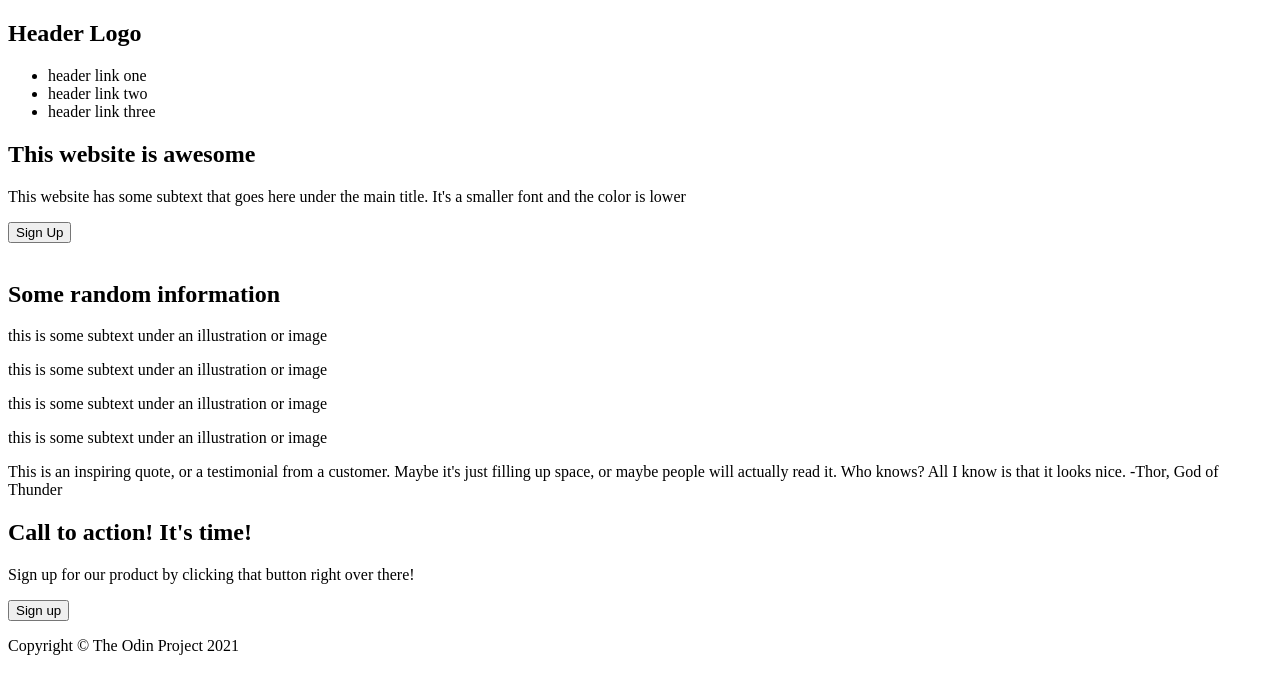
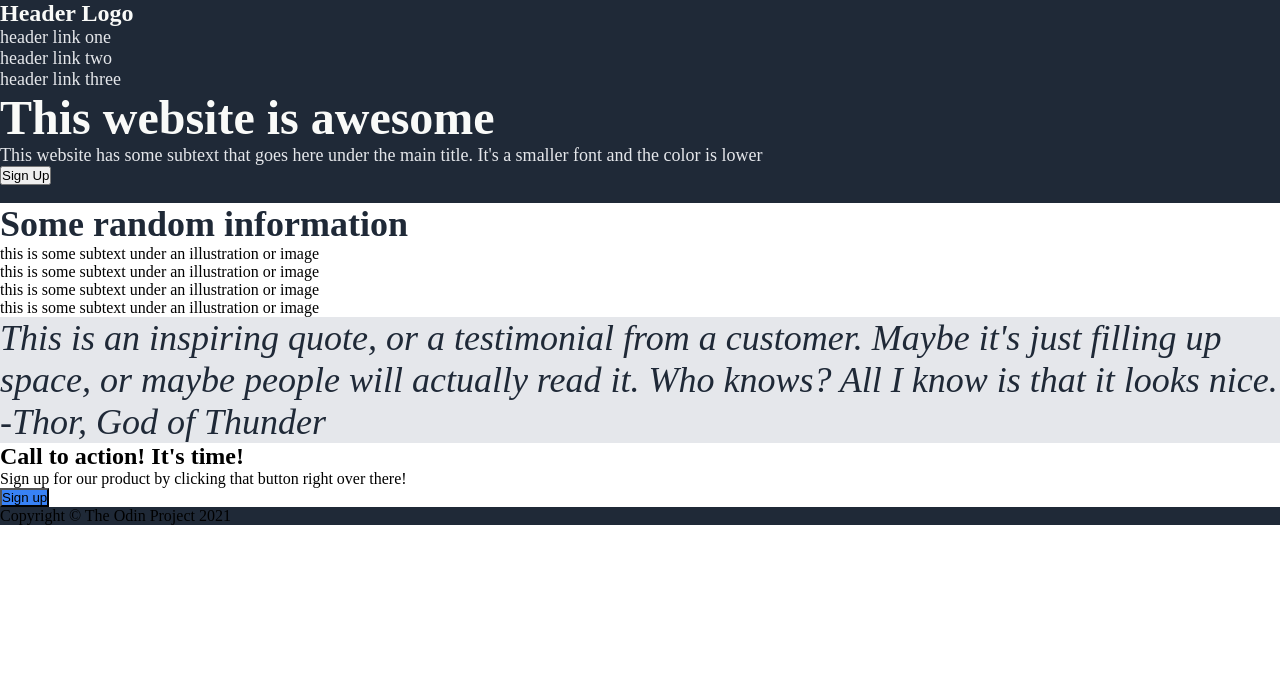
Before and after one commit to Nostalgia-Junkie-00/landing-page, a plain HTML site: page index.html in a window 1280 px wide. Drawn offline with Linux system fonts and the light colour scheme.

Commit message:
Inserted styles specified on the instructions

```diff
--- a/css/styles.css
+++ b/css/styles.css
@@ -0,0 +1,50 @@
+* {
+    margin: 0;
+    padding: 0;
+    box-sizing: border-box;
+}
+body {
+    background-color: white;
+}
+
+header, footer {
+    background-color: #1f2937;
+}
+
+#main-text {
+    font-size: 48px;
+    font-weight: bolder;
+    color: #F9FAF8;
+}
+
+#second-text, ul li a {
+    font-size: 18px;
+    color: #E5E7EB;
+}
+a {
+    text-decoration: none;
+}
+
+#logo {
+    font-size: 24px;
+    color: #F9FAF8;
+}
+#action {
+    background-color: #3882F6;
+}
+
+#section_1 > h1 {
+    font-size: 36px;
+    font-weight: bolder;
+    color: #1f2937;
+}
+
+#section_2 {
+    background-color: #E5E7EB;
+}
+#quote {
+    font-size: 36px;
+    font-weight: 100;
+    font-style: italic;
+    color: #1f2937;
+}
--- a/index.html
+++ b/index.html
@@ -13,15 +13,15 @@
             <nav>
                 <h1 id="logo">Header Logo</h1>
                 <ul>
-                    <li>header link one</li>
-                    <li>header link two</li>
-                    <li>header link three</li>
+                    <li><a href="">header link one</a></li>
+                    <li><a href="">header link two</a></li>
+                    <li><a href="">header link three</a></li>
                 </ul>
             </nav>
             <section>
                 <div>
-                    <h1>This website is awesome</h1>
-                    <p>
+                    <h1 id="main-text">This website is awesome</h1>
+                    <p id="second-text">
                         This website has some subtext that goes here under the main title.
                         It's a smaller font and the color is lower
                     </p>
@@ -34,7 +34,7 @@
         </header>
         <!-- MAIN -->
         <main>
-            <section>
+            <section id="section_1">
                 <h1>Some random information</h1>
                 <div>
                     <article>
@@ -55,9 +55,9 @@
                     </article>
                 </div>
             </section>
-            <section>
+            <section id="section_2">
                 <div>
-                    <p>
+                    <p id="quote">
                         This is an inspiring quote, or a testimonial from a customer.
                         Maybe it's just filling up space, or maybe people will actually read it.
                         Who knows? All I know is that it looks nice.
@@ -65,13 +65,13 @@
                     </p>
                 </div>
             </section>
-            <section>
+            <section id="section_3">
                 <div>
                     <div>
                         <h2>Call to action! It's time!</h2>
                         <p>Sign up for our product by clicking that button right over there!</p>
                     </div>
-                    <button id="foot-btn" class="btn">Sign up</button>
+                    <button id="action" class="btn">Sign up</button>
                 </div>
             </section>
         </main>
```
